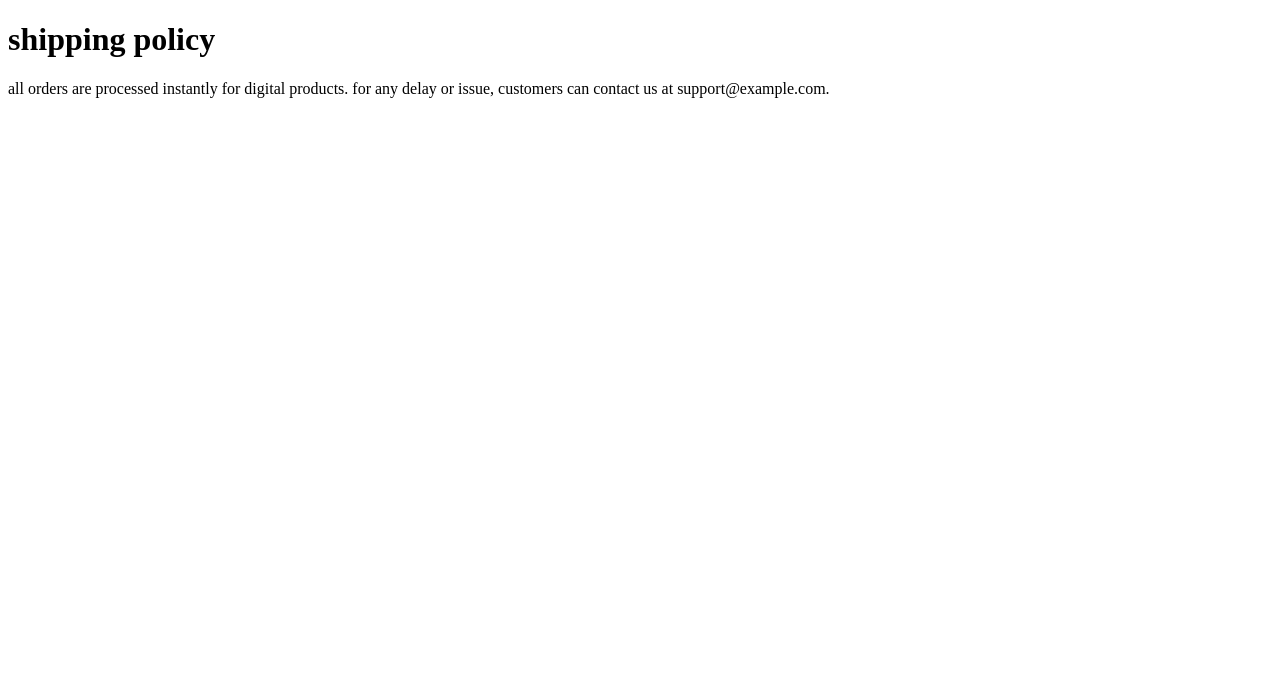
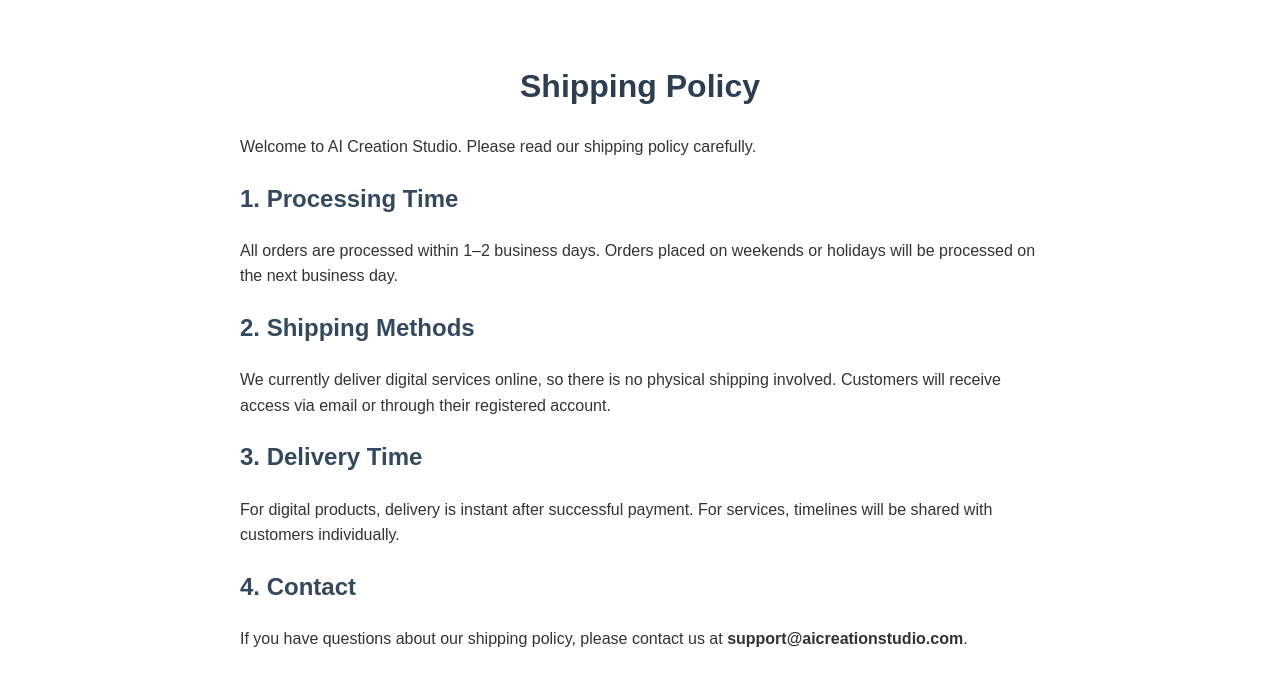
Before and after one commit to ailaboratory56-collab/Ai-creation-studio, a plain HTML site: page shipping.html in a window 1280 px wide. Drawn offline with Linux system fonts and the light colour scheme.

Commit message:
Update shipping.html

```diff
--- a/shipping.html
+++ b/shipping.html
@@ -1,12 +1,41 @@
-<!doctype html>
-<html>
+<!DOCTYPE html>
+<html lang="en">
 <head>
-  <meta charset="utf-8">
-  <title>shipping policy</title>
+  <meta charset="UTF-8">
+  <meta name="viewport" content="width=device-width, initial-scale=1.0">
+  <title>Shipping Policy</title>
+  <style>
+    body {
+      font-family: Arial, sans-serif;
+      line-height: 1.6;
+      max-width: 800px;
+      margin: 20px auto;
+      padding: 20px;
+      color: #333;
+    }
+    h1 {
+      text-align: center;
+      color: #2c3e50;
+    }
+    h2 {
+      color: #34495e;
+    }
+  </style>
 </head>
 <body>
-  <h1>shipping policy</h1>
-  <p>all orders are processed instantly for digital products.
-     for any delay or issue, customers can contact us at support@example.com.</p>
+  <h1>Shipping Policy</h1>
+  <p>Welcome to AI Creation Studio. Please read our shipping policy carefully.</p>
+
+  <h2>1. Processing Time</h2>
+  <p>All orders are processed within 1–2 business days. Orders placed on weekends or holidays will be processed on the next business day.</p>
+
+  <h2>2. Shipping Methods</h2>
+  <p>We currently deliver digital services online, so there is no physical shipping involved. Customers will receive access via email or through their registered account.</p>
+
+  <h2>3. Delivery Time</h2>
+  <p>For digital products, delivery is instant after successful payment. For services, timelines will be shared with customers individually.</p>
+
+  <h2>4. Contact</h2>
+  <p>If you have questions about our shipping policy, please contact us at <b>support@aicreationstudio.com</b>.</p>
 </body>
 </html>
```
